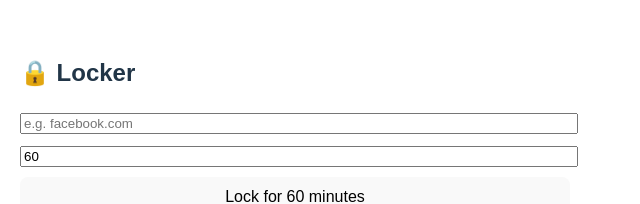
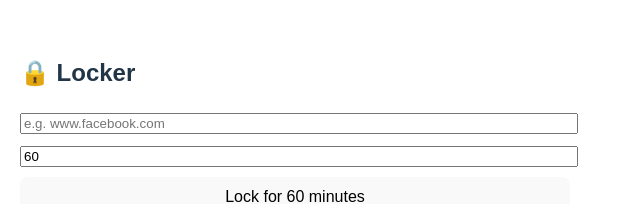
Before and after one commit to shadyelia/locker-extension, a React (Vite) app: page / in a window 1280 px wide. Shown: the part 236-440 px from the top of the page, without its empty margins (0-640 px from the left). Built offline with nearby package versions, Linux system fonts and the light colour scheme.

Commit message:
update the placeholder

```diff
--- a/src/App.tsx
+++ b/src/App.tsx
@@ -52,7 +52,7 @@ function App() {
       <h2>🔒 Locker</h2>
 
       <input
-        placeholder="e.g. facebook.com"
+        placeholder="e.g. www.facebook.com"
         value={domain}
         onChange={(e) => setDomain(e.target.value)}
         style={{ width: "100%", marginBottom: 10 }}
```
Also changed, not shown: 1 other file (tests, documents, lock files or other folders).
